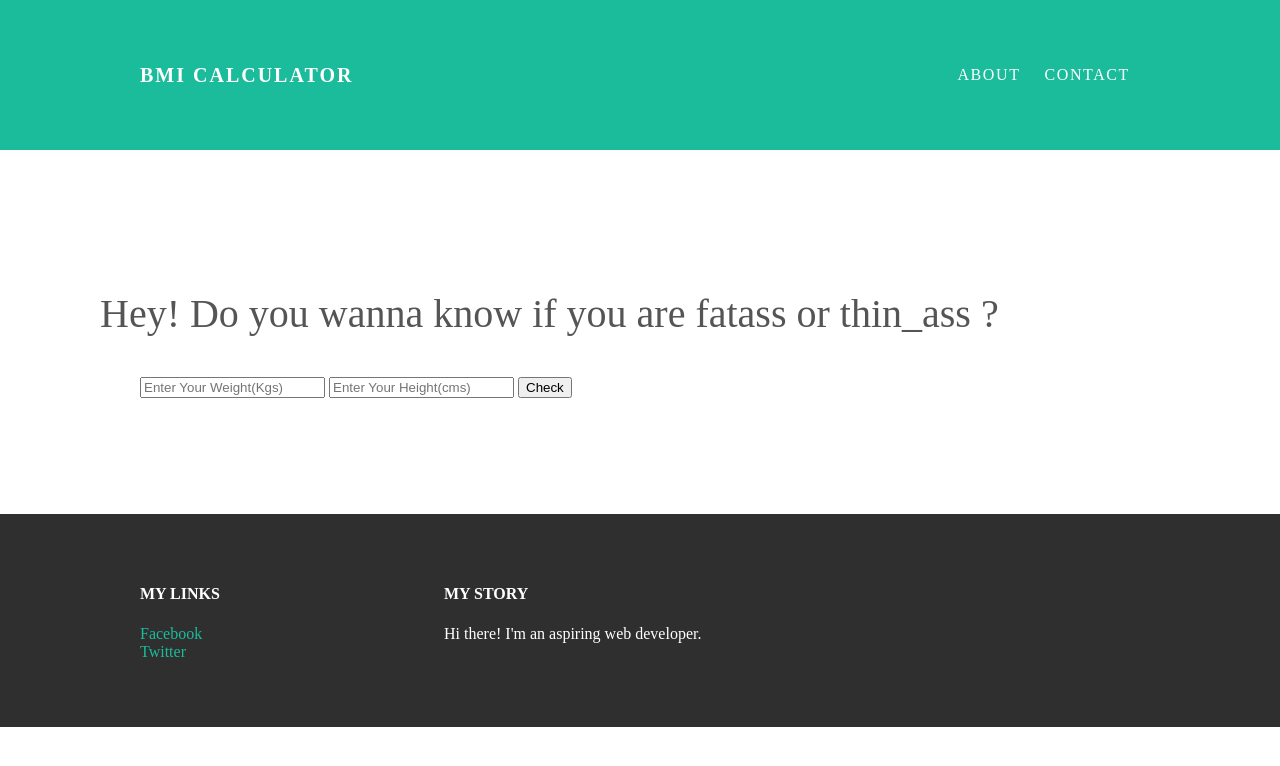
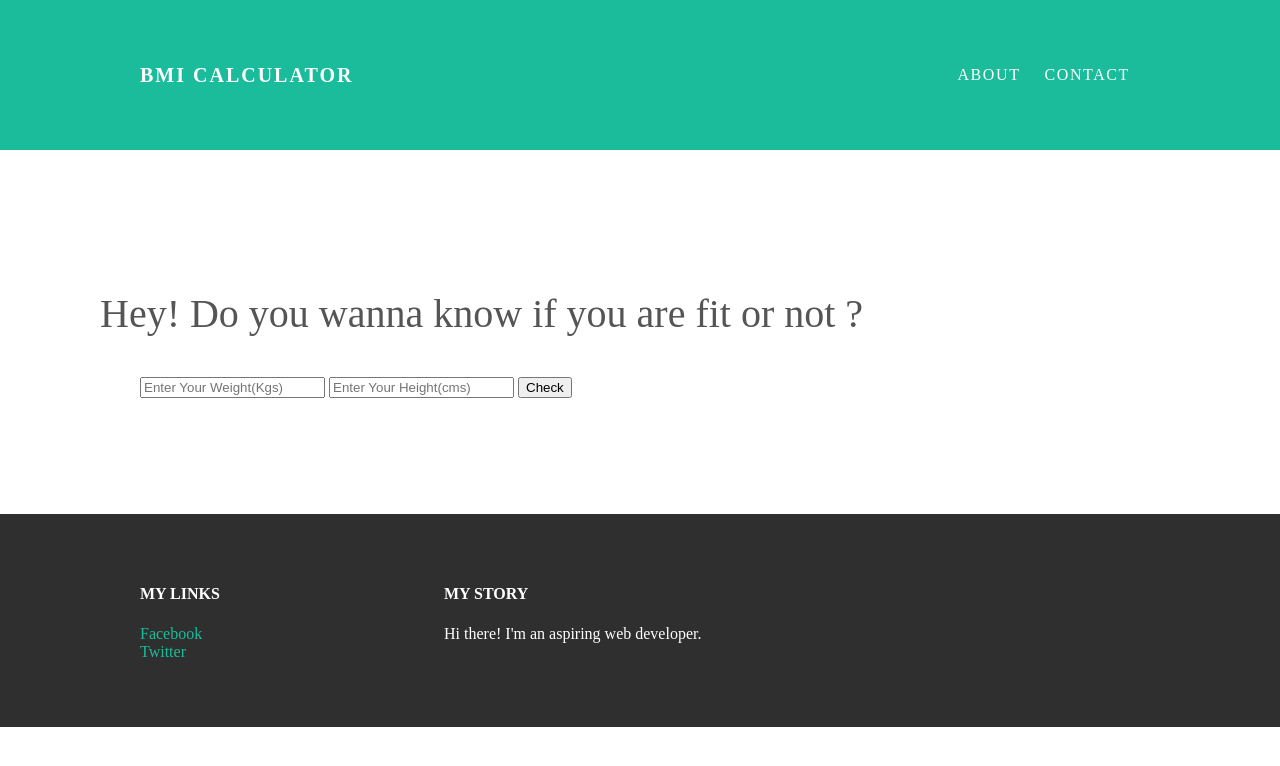
Before and after one commit to tanujrawat95/BMI.github.io, a plain HTML site: page index.html in a window 1280 px wide. Drawn offline with Linux system fonts and the light colour scheme.

Commit message:
Update index.html

```diff
--- a/index.html
+++ b/index.html
@@ -15,7 +15,7 @@
     </div>
     </div>
     <div id="content">
-      <p id="head"> Hey! Do you wanna know if you are fatass or thin_ass ?</p>
+      <p id="head"> Hey! Do you wanna know if you are fit or not ?</p>
     <div class="container">
     <input id="weight" type= text placeholder="Enter Your Weight(Kgs)">
   <input id="height" type= text placeholder="Enter Your Height(cms)">
```
